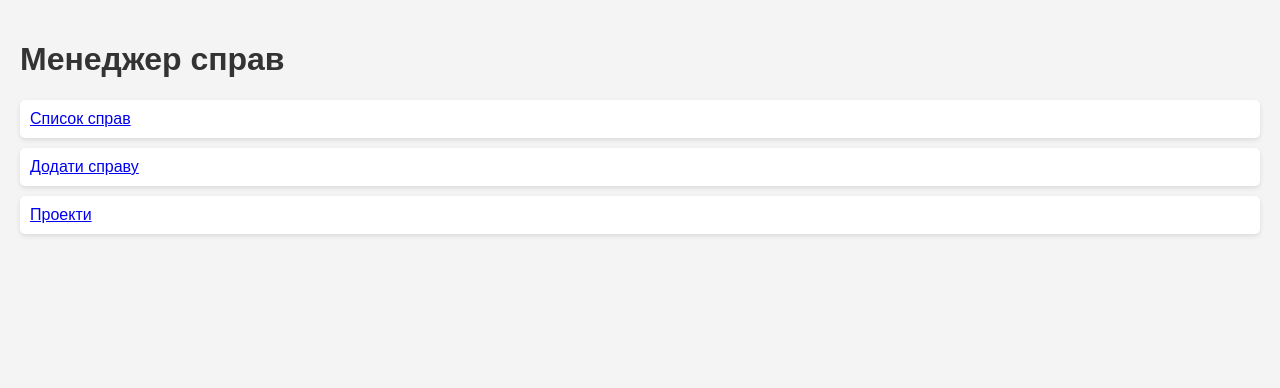
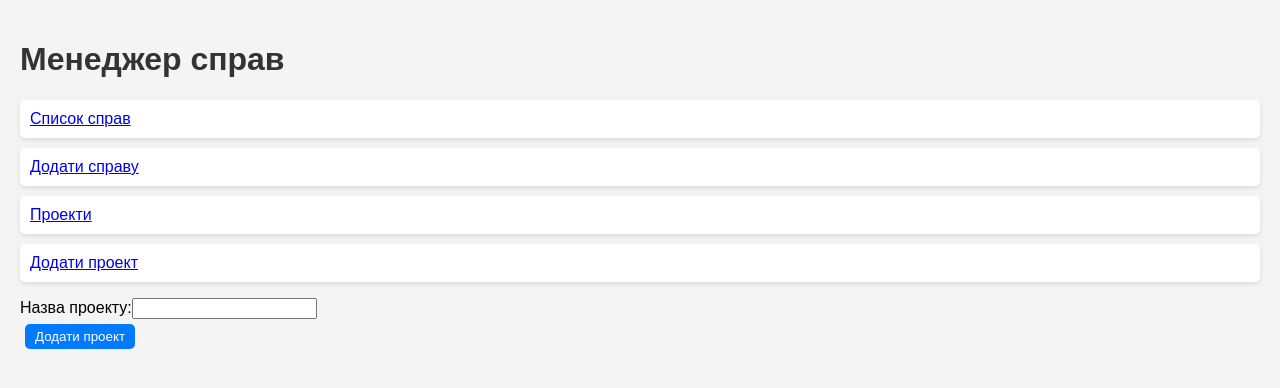
Before and after one commit to kriomanser2000/REACT-WorkList-Exam.1, a React (Create React App) app: page / in a window 1280 px wide. Shown: the top 388 px of the page. Built offline with nearby package versions, Linux system fonts and the light colour scheme.

Commit message:
project is not created and not showing

```diff
--- a/src/AddTask.jsx
+++ b/src/AddTask.jsx
@@ -8,6 +8,7 @@ const AddTask = ({ onTaskAdded }) =>
     const [dueDate, setDueDate] = useState('');
     const [tags, setTags] = useState('');
     const [priority, setPriority] = useState('Low');
+    const navigate = useNavigate();
     const handleSubmit = (e) =>
     {
         e.preventDefault();
@@ -26,6 +27,7 @@ const AddTask = ({ onTaskAdded }) =>
         {
             console.log('Task added:', data);
             onTaskAdded(data);
+            navigate('/tasks');
         })
         .catch((error) => console.error('Error adding task:', error));
     };
--- a/src/App.js
+++ b/src/App.js
@@ -4,6 +4,7 @@ import Home from "./Home";
 import AddTask from "./AddTask";
 import TaskList from "./TaskList";
 import Projects from "./Projects";
+import AddProject from "./AddProject";
 
 const App = () =>
 {
@@ -13,6 +14,7 @@ const App = () =>
             <Route path="/tasks" element={<TaskList />} />
             <Route path="/add-task" element={<AddTask />} />
             <Route path="/projects" element={<Projects />} />
+            <Route path="/add-project" element={<AddProject />} />
         </Routes>
     );
 };
--- a/src/Home.jsx
+++ b/src/Home.jsx
@@ -3,20 +3,27 @@ import { Link } from "react-router-dom";
 import AddTask from './AddTask';
 import Projects from './Projects';
 import TaskList from './TaskList';
+import AddProject from './AddProject'; // Імпорт компоненту для додавання проектів
 import './App.css';
 
-const Home = () =>
-{
+const Home = () => {
     const [selectedProjectId, setSelectedProjectId] = useState(null);
     const [tasks, setTasks] = useState([]);
-    const handleProjectSelect = (projectId) =>
-    {
+    const [projects, setProjects] = useState([]); // Додано для зберігання проектів
+
+    const handleProjectSelect = (projectId) => {
         setSelectedProjectId(projectId);
     };
-    const handleTaskAdded = (newTask) =>
-    {
+
+    const handleTaskAdded = (newTask) => {
         setTasks((prevTasks) => [...prevTasks, newTask]);
     };
+
+    const handleAddProject = (newProject) => {
+        setProjects((prevProjects) => [...prevProjects, newProject]);
+        // Додайте логіку для відправки нового проекту на сервер, якщо це потрібно
+    };
+
     return (
         <div>
             <h1>Менеджер справ</h1>
@@ -31,9 +38,14 @@ const Home = () =>
                     <li>
                         <Link to="/projects">Проекти</Link>
                     </li>
+                    <li>
+                        <Link to="/add-project">Додати проект</Link>
+                    </li>
                 </ul>
             </nav>
+            <AddProject onAddProject={handleAddProject} />
         </div>
     );
 };
+
 export default Home;
```
